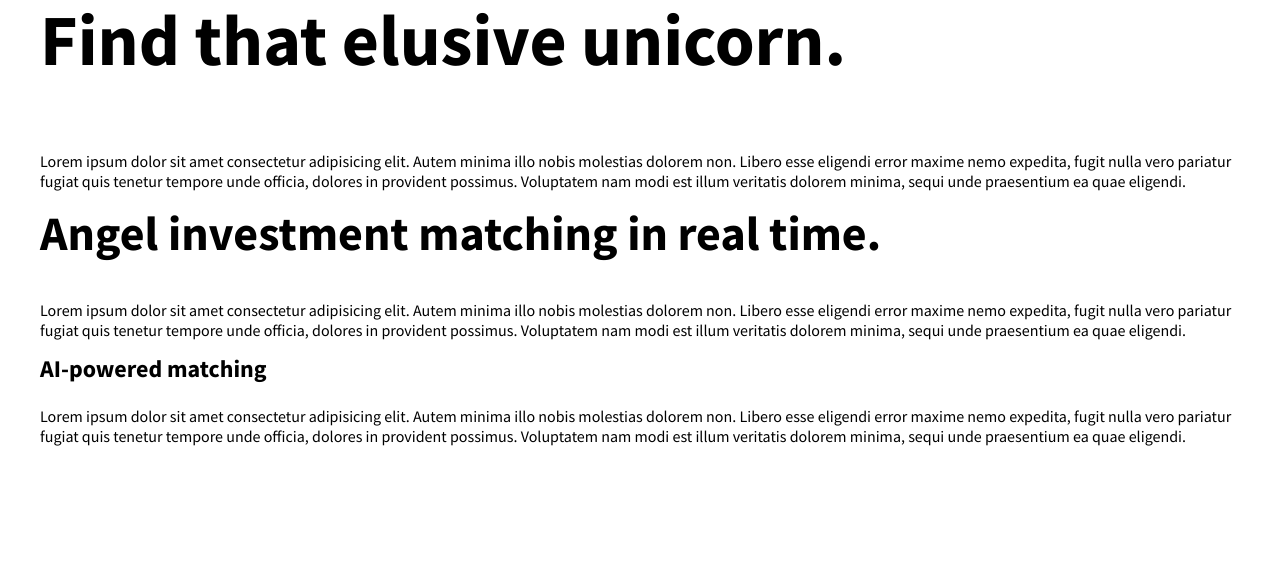
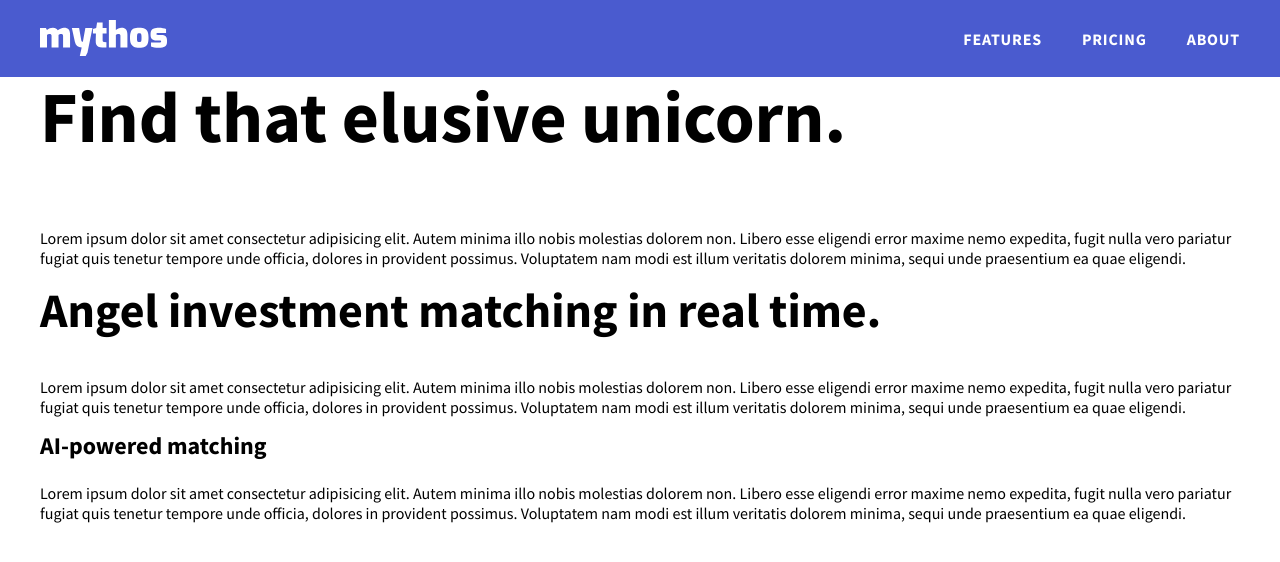
Before and after one commit to thecodercoder/responsive-design-beginners-test, a website: page index.html in a window 1280 px wide. Drawn offline with Linux system fonts and the light colour scheme.

Commit message:
Top Navigation

```diff
--- /dev/null
+++ b/app/scss/components/_index.scss
@@ -0,0 +1 @@
+@forward 'topnav';
--- /dev/null
+++ b/app/scss/components/_topnav.scss
@@ -0,0 +1,68 @@
+@use '../util' as u;
+
+.topnav {
+  background-color: var(--header-bg);
+
+  &__wrapper {
+    display: grid;
+    grid-template-columns: repeat(2, 1fr);
+    justify-content: space-between;
+    align-items: center;
+    padding-block: 12px;
+
+    // Flexbox styles
+    // display: flex;
+    // justify-content: space-between;
+    // align-items: center;
+
+    @include u.breakpoint(large) {
+      padding-block: 20px;
+    }
+
+    nav {
+      justify-self: end;
+    }
+  }
+
+  &__logo {
+    display: block;
+    width: u.rem(70);
+    height: auto;
+
+    @include u.breakpoint(large) {
+      width: u.rem(127);
+    }
+  }
+
+  &__links {
+    display: grid;
+    grid-template-columns: repeat(3, auto);
+    gap: 20px;
+    // Flexbox styles
+    // display: flex;
+    // gap: 40px;
+
+    list-style-type: none;
+    margin: 0;
+    padding: 0;
+
+    @include u.breakpoint(large) {
+      gap: 40px;
+    }
+  }
+
+  &__link {
+    font-size: u.rem(16);
+    font-weight: 700;
+    letter-spacing: 0.05em;
+    text-transform: uppercase;
+    color: var(--text-light);
+
+    &:hover {
+      text-decoration: underline;
+      text-decoration-thickness: 2px;
+      text-decoration-color: var(--text-light);
+      text-underline-offset: 4px;
+    }
+  }
+}
--- a/app/scss/globals/_boilerplate.scss
+++ b/app/scss/globals/_boilerplate.scss
@@ -17,6 +17,7 @@ body {
   font-family: u.$font;
   background-color: var(--background-color);
   color: var(--text-color);
+  margin-block-end: 50vh; // Temp style, remove when done!
 }
 
 .visually-hidden {
@@ -26,4 +27,13 @@ body {
   width: 1px;
   height: 1px;
   overflow: hidden;
+
+  &:focus {
+    left: 0;
+    height: auto;
+    width: auto;
+    background-color: #fff;
+    border: 1px solid;
+    padding: 0.5rem;
+  }
 }
--- a/app/scss/globals/_colors.scss
+++ b/app/scss/globals/_colors.scss
@@ -2,6 +2,7 @@
   --main-bg: hsla(0, 0%, 100%, 1);
   --text-dark: hsla(233, 14%, 25%, 1);
   --text-light: hsla(0, 0%, 100%, 1);
+  --header-bg: hsla(232, 58%, 55%, 1);
   --hero-bg: hsla(232, 58%, 55%, 1);
   --button-primary-bg: hsla(180, 100%, 42%, 1);
   --button-primary-text: hsla(233, 14%, 25%, 1);
--- a/app/scss/globals/_typography.scss
+++ b/app/scss/globals/_typography.scss
@@ -38,5 +38,5 @@ p {
 a,
 a:visited,
 a:active {
-  text-decoration: underline;
+  text-decoration: none;
 }
--- a/app/scss/style.scss
+++ b/app/scss/style.scss
@@ -1,2 +1,3 @@
 @forward 'globals';
 @forward 'layout';
+@forward 'components';
--- a/index.html
+++ b/index.html
@@ -15,18 +15,48 @@
     <script src="/app/js/script.js"></script>
   </head>
   <body>
-    <header></header>
-    <main>
+    <a href="#main" class="visually-hidden">Skip to main content</a>
+    <header class="topnav">
+      <h1 class="visually-hidden">Header</h1>
+      <div class="wrapper topnav__wrapper">
+        <a href="/" class="topnav__homelink">
+          <img
+            src="/img/logo-mythos.svg"
+            alt="Mythos homepage"
+            class="topnav__logo"
+            width="127"
+            height="37"
+          />
+        </a>
+        <nav>
+          <ul class="topnav__links">
+            <li class="topnav__item">
+              <a href="" class="topnav__link">Features</a>
+            </li>
+            <li class="topnav__item">
+              <a href="" class="topnav__link">Pricing</a>
+            </li>
+            <li class="topnav__item">
+              <a href="" class="topnav__link">About</a>
+            </li>
+          </ul>
+        </nav>
+      </div>
+    </header>
+    <main id="main">
       <article>
         <section class="wrapper">
           <h1>Find that elusive unicorn.</h1>
           <p>
             Lorem ipsum dolor sit amet consectetur adipisicing elit. Autem
             minima illo nobis molestias dolorem non. Libero esse eligendi error
-            maxime nemo expedita, fugit nulla vero pariatur fugiat quis tenetur
-            tempore unde officia, dolores in provident possimus. Voluptatem nam
-            modi est illum veritatis dolorem minima, sequi unde praesentium ea
-            quae eligendi.
+            maxime nemo expedita,
+            <span
+              >fugit nulla vero pariatur fugiat quis tenetur tempore unde
+              officia, dolores in provident possimus.</span
+            >
+            <span>Voluptatem nam modi est illum veritatis dolorem minima,</span>
+            sequi unde praesentium ea quae eligendi.
           </p>
         </section>
         <section class="wrapper">
```
Also changed, not shown: dist/style.css, img/logo-mythos.svg (added), 1 other file.
